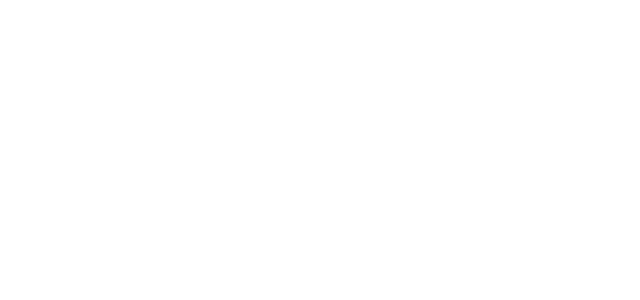
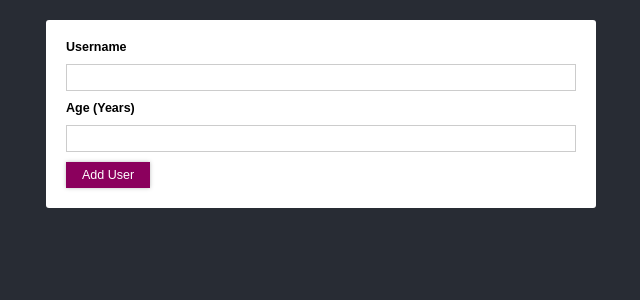
Before and after one commit to FedericoKeller/react-form, a React (Create React App) app: page / in a window 1280 px wide. Shown: the top 300 px of the page, without its empty margins (319-959 px from the left). Built offline with nearby package versions, Linux system fonts and the light colour scheme.

Commit message:
Initial Layout

```diff
--- a/src/App.scss
+++ b/src/App.scss
@@ -1,38 +1,7 @@
-.App {
-  text-align: center;
-}
+@forward './utilities/utilities';
 
-.App-logo {
-  height: 40vmin;
-  pointer-events: none;
-}
 
-@media (prefers-reduced-motion: no-preference) {
-  .App-logo {
-    animation: App-logo-spin infinite 20s linear;
-  }
-}
-
-.App-header {
+.container {
   background-color: #282c34;
   min-height: 100vh;
-  display: flex;
-  flex-direction: column;
-  align-items: center;
-  justify-content: center;
-  font-size: calc(10px + 2vmin);
-  color: white;
 }
-
-.App-link {
-  color: #61dafb;
-}
-
-@keyframes App-logo-spin {
-  from {
-    transform: rotate(0deg);
-  }
-  to {
-    transform: rotate(360deg);
-  }
-}
--- a/src/App.tsx
+++ b/src/App.tsx
@@ -1,8 +1,16 @@
 import React from 'react';
 import './App.scss';
+import Card from './components/UI/Card/Card';
+import AddUser from './components/User/AddUser/AddUser';
 
 function App() {
-  return <></>
+  return (
+      <div className='container'>
+        <Card>
+          <AddUser />
+        </Card>
+      </div>
+    )
 }
 
 export default App;
--- /dev/null
+++ b/src/components/UI/Button/Button.scss
@@ -0,0 +1,20 @@
+.button {
+    font: inherit;
+    padding: 0.5rem 1.5rem;
+    border: 1px solid #8b005d;
+    color: white;
+    background: #8b005d;
+    box-shadow: 0 0 4px rgba(0, 0, 0, 0.26);
+    cursor: pointer;
+
+    &:focus {
+        outline: none;
+      }
+
+      &:hover,
+      &:active {
+        background: #ac0e77;
+        border-color: #ac0e77;
+        box-shadow: 0 0 8px rgba(0, 0, 0, 0.26);
+      }
+  }
--- /dev/null
+++ b/src/components/UI/Button/Button.tsx
@@ -0,0 +1,12 @@
+import { FC } from "react";
+import { ButtonProps } from "./types";
+import './Button.scss';
+  const Button: FC<ButtonProps> = props => {
+    return (
+      <button type={props.type} className="button" onClick={props.onClick}>
+        {props.children}
+      </button>
+    );
+  };
+
+  export default Button;
--- /dev/null
+++ b/src/components/UI/Button/types.ts
@@ -0,0 +1,6 @@
+type ButtonEvents = 'submit' | 'button' | 'reset';
+
+export interface ButtonProps {
+    type: ButtonEvents;
+    onClick?: () => void;
+}
--- /dev/null
+++ b/src/components/UI/Card/Card.scss
@@ -0,0 +1,19 @@
+.card {
+
+    display: flex;
+    justify-content: center;
+    width: 100%;
+    padding: 2rem;
+
+   &__row {
+    width: 100%;
+    max-width: 55rem;
+   }
+
+   &__content {
+    background-color: #fff;
+    border-radius: 3px;
+    padding: 2rem;
+   }
+
+}
--- /dev/null
+++ b/src/components/UI/Card/Card.tsx
@@ -0,0 +1,14 @@
+import { FC } from "react";
+import './Card.scss';
+
+const Card: FC<{}> = (props) => {
+  return (
+    <div className="card">
+      <div className="card__row">
+        <div className="card__content">{props.children}</div>
+      </div>
+    </div>
+  );
+};
+
+export default Card;
--- /dev/null
+++ b/src/components/User/AddUser/AddUser.scss
@@ -0,0 +1,23 @@
+.form {
+    font-size: 1.25rem;
+
+    &__control {
+        display: flex;
+        flex-direction: column;
+
+        & label {
+            font-weight: 700;
+        }
+
+        & input {
+            border: 1px solid #ccc;
+            padding: 0.5rem 1rem;
+
+            &:focus {
+                outline: none;
+                border-color: #8b005d;
+            }
+
+        }
+    }
+}
--- /dev/null
+++ b/src/components/User/AddUser/AddUser.tsx
@@ -0,0 +1,23 @@
+import { FC } from "react";
+import Button from "../../UI/Button/Button";
+import './AddUser.scss';
+
+const AddUser: FC<{}> = (props) => {
+    return (
+        <form className="form">
+            <div className="form__control">
+                <label htmlFor="username">Username</label>
+                <input id="username" type="text" className="u-margin-top--small"/>
+            </div>
+            <div className="form__control u-margin-top--small">
+                <label htmlFor="age">Age (Years)</label>
+                <input id="age" type="text" className="u-margin-top--small"/>
+            </div>
+            <div className="u-margin-top--small">
+                <Button type="submit">Add User</Button>
+            </div>
+        </form>
+    )
+}
+
+export default AddUser;
--- a/src/index.scss
+++ b/src/index.scss
@@ -3,6 +3,7 @@
 }
 
 html {
+  font-size: 62.5%;
   font-family: sans-serif;
 }
 
--- /dev/null
+++ b/src/utilities/_utilities.scss
@@ -0,0 +1,31 @@
+.u-center-text {
+  text-align: center !important;
+}
+
+.u-margin-bottom--big {
+  margin-bottom: 8rem !important;
+}
+
+.u-margin-bottom--small {
+  margin-bottom: 1.5rem !important;
+}
+
+.u-margin-bottom--medium {
+  margin-bottom: 4rem !important;
+}
+
+.u-margin-top--small {
+  margin-top: 1rem !important;
+}
+
+.u-margin-top--medium {
+  margin-top: 1.5rem !important;
+}
+
+.u-margin-top--big {
+  margin-top: 8rem !important;
+}
+
+.u-margin-top--huge {
+  margin-top: 10rem !important;
+}
```
